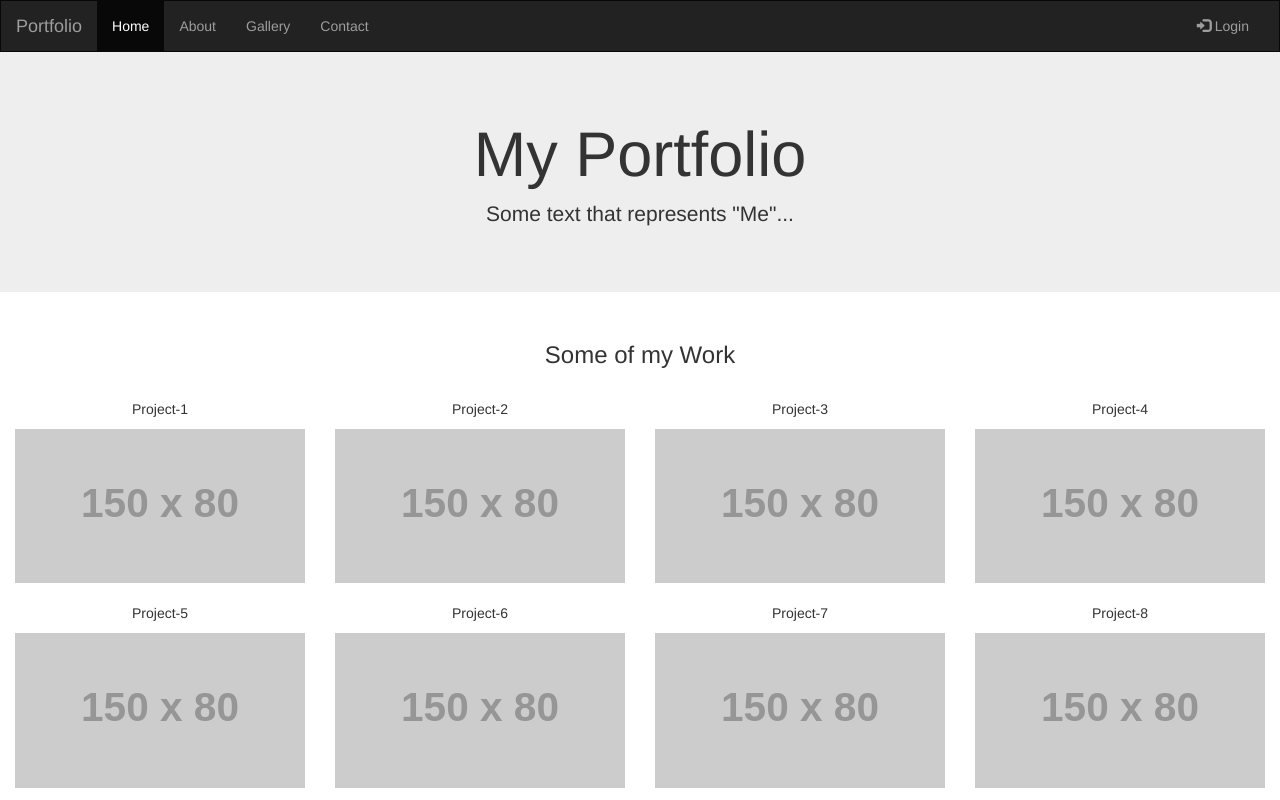
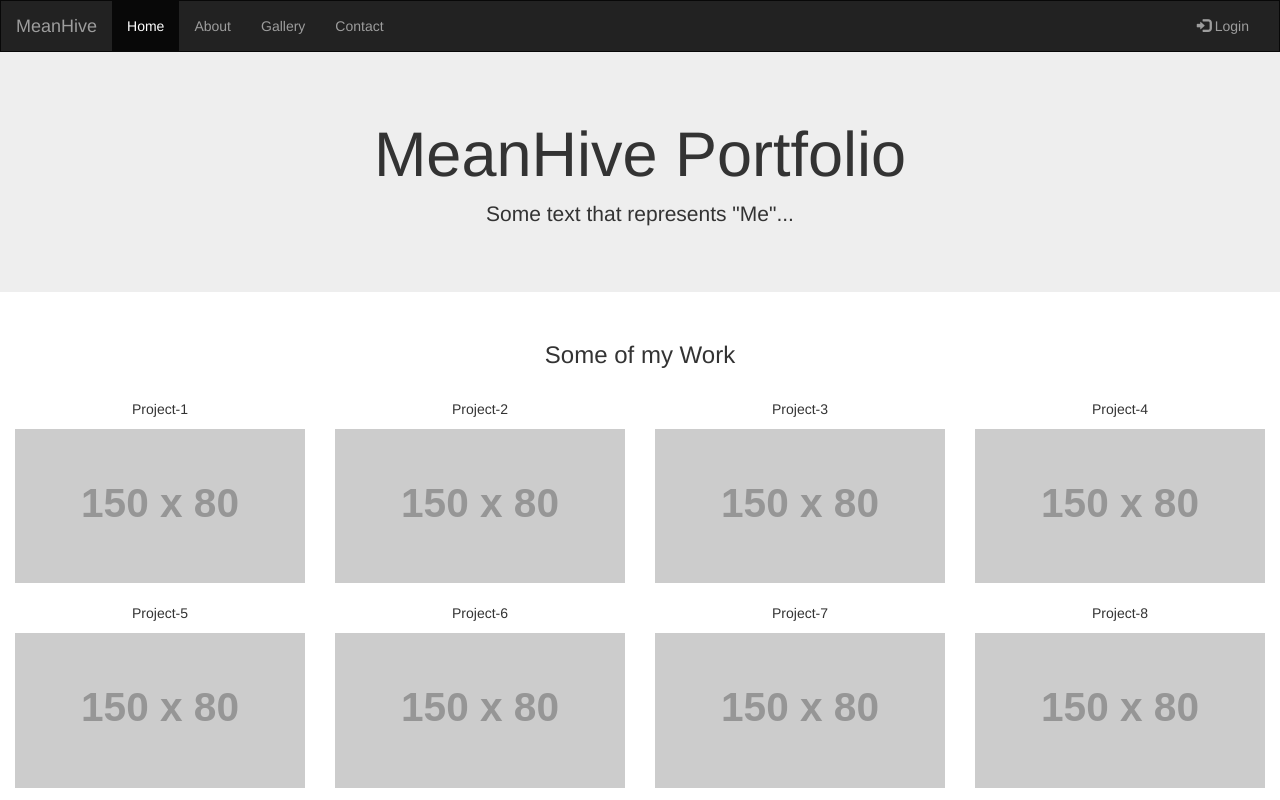
Before and after one commit to meanhive/learnbs, a plain HTML site: page index.html in a window 1280 px wide. Shown: the top 800 px of the page. Drawn offline with nearby package versions, Linux system fonts and the light colour scheme; placeholder pictures from the web are drawn by us.

Commit message:
Update index.html

```diff
--- a/index.html
+++ b/index.html
@@ -31,7 +31,7 @@
         <span class="icon-bar"></span>
         <span class="icon-bar"></span>
       </button>
-      <a class="navbar-brand" href="#">Portfolio</a>
+      <a class="navbar-brand" href="#">MeanHive</a>
     </div>
     <div class="collapse navbar-collapse" id="myNavbar">
       <ul class="nav navbar-nav">
@@ -49,7 +49,7 @@
 
 <div class="jumbotron">
   <div class="container text-center">
-    <h1>My Portfolio</h1>
+    <h1>MeanHive Portfolio</h1>
     <p>Some text that represents "Me"...</p>
   </div>
 </div>
```
